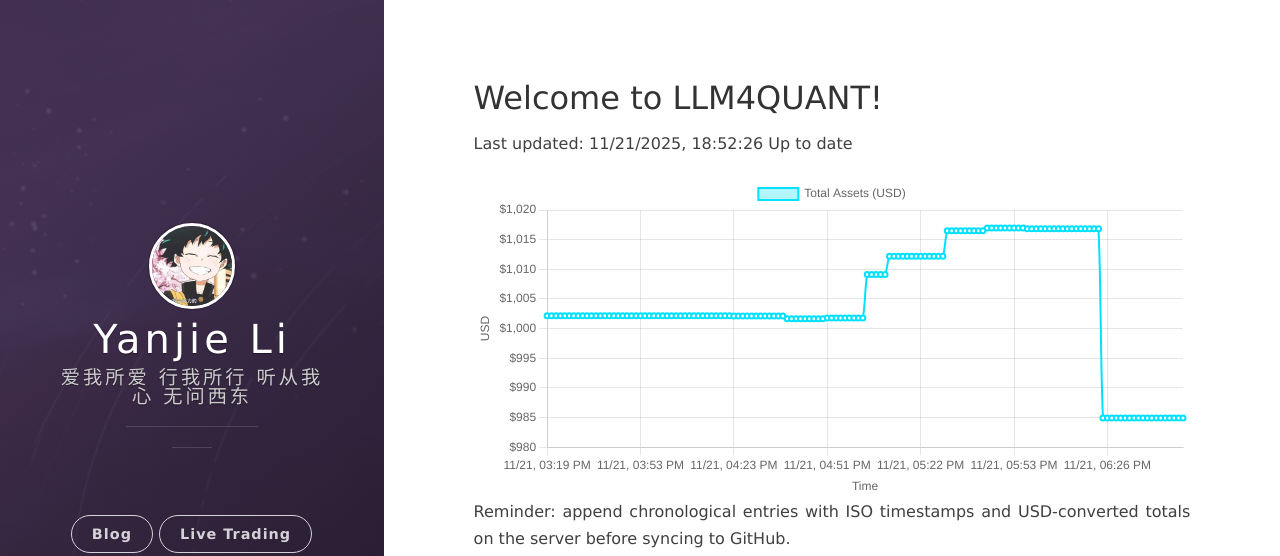
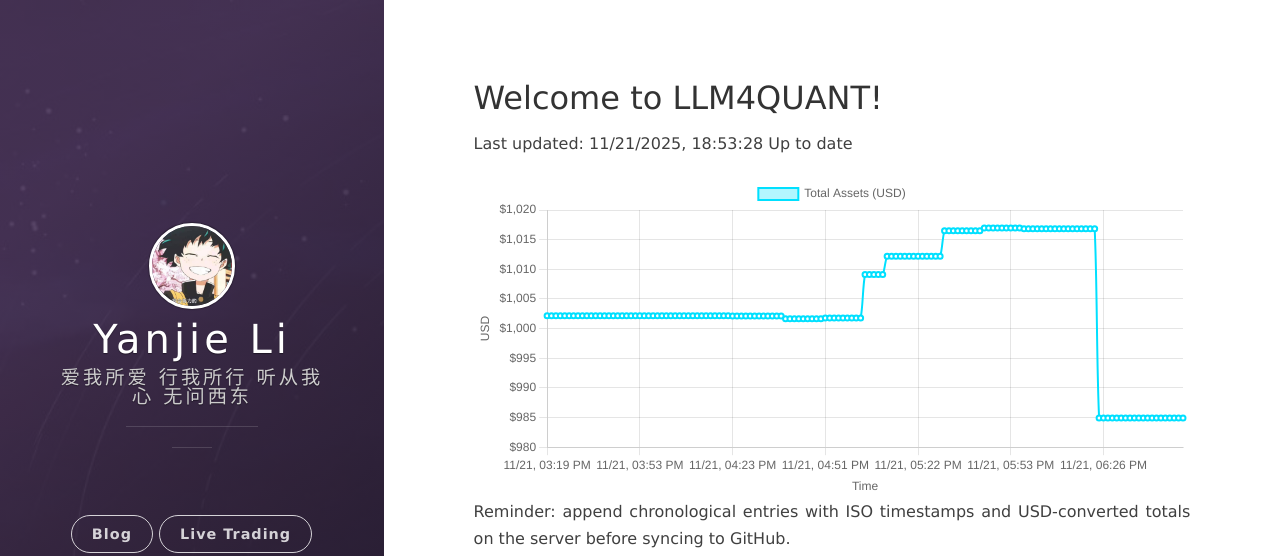
Before and after one commit to leeyegy/leeyegy.github.io, a Jekyll site: the page built from live-trading.html, in a window 1280 px wide. Shown: the top 556 px of the page. Built offline with Jekyll 4.4.1, drawn with Linux system fonts in a browser that asks for light colours; nearby versions of some CDN libraries.

Commit message:
AccountMonitor: update balance history 2025-11-22T02:53:28+08:00

```diff
--- a/assets/data/binance/balance-history.json
+++ b/assets/data/binance/balance-history.json
@@ -1,5 +1,5 @@
 {
-  "generatedAt": "2025-11-22T02:52:26+08:00",
+  "generatedAt": "2025-11-22T02:53:28+08:00",
   "asset": "total_usd_value",
   "history": [
     {
@@ -577,6 +577,10 @@
     {
       "timestamp": "2025-11-22T02:52:26+08:00",
       "totalUsd": 984.91919649
+    },
+    {
+      "timestamp": "2025-11-22T02:53:28+08:00",
+      "totalUsd": 984.91919649
     }
   ]
 }
```
